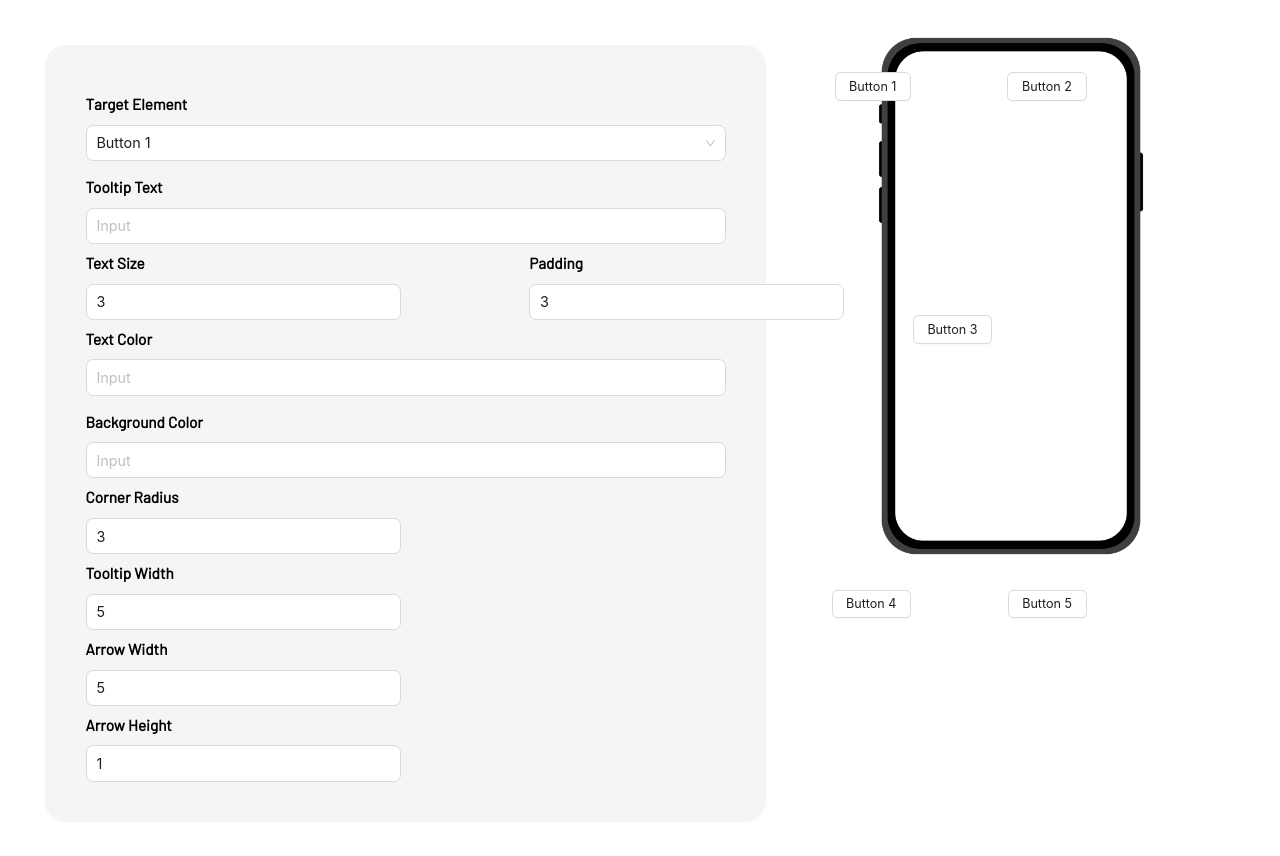
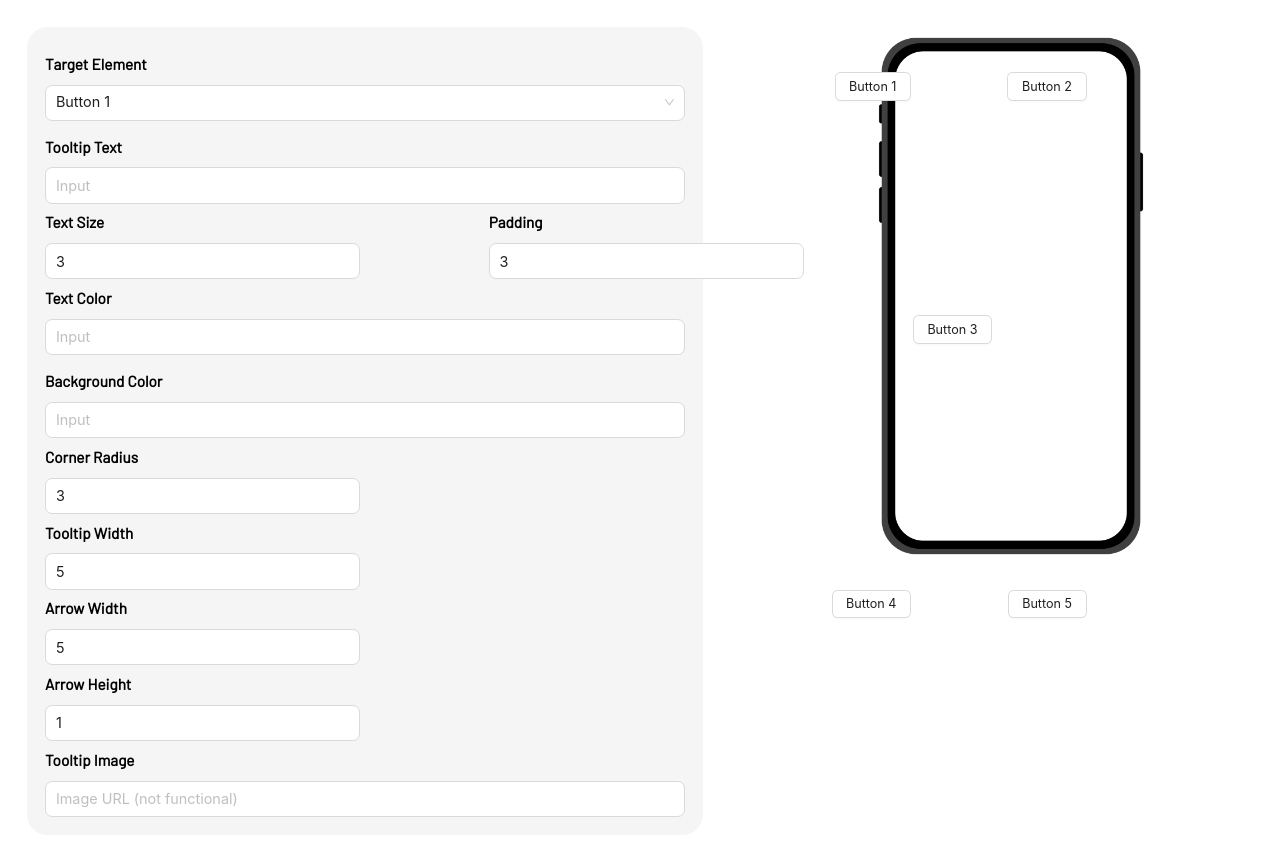
Before and after one commit to tanaymit/Plotline-frontend, a React (Create React App) app: page / in a window 1280 px wide. Shown: the top 856 px of the page. Built offline with nearby package versions, Linux system fonts and the light colour scheme.

Commit message:
completed all functionalities except image rendering in the proper place

```diff
--- a/public/styles.css
+++ b/public/styles.css
@@ -10,8 +10,8 @@ body {
   background-color: #F5F5F5;
   width: 50%;
   float: left;
-  margin: 50px;
-  padding: 45px;
+  margin: 30px;
+  padding: 20px;
   border-radius: 23px;
 }
 
--- a/src/components/App.jsx
+++ b/src/components/App.jsx
@@ -55,6 +55,11 @@ function App(){
     const  arrowHeight = (arhvalue) => {
         getArrowHeight(arhvalue);
     }
+    //get img URL
+    const [imgurl,getImgURL] = useState('');
+    const imgURL = (urlvalue) => {
+        getImgURL(urlvalue);
+    }
     return(
         <div>
             <Form buttonValue = {buttonValue}
@@ -67,6 +72,7 @@ function App(){
                 maxwidth={maxWidth}
                 arrowwidth={arrowWidth}
                 arrowheight={arrowHeight}
+                imgurl={imgURL}
             />
 
 
@@ -81,6 +87,7 @@ function App(){
                 maxwidth={parseInt(maxwidth,10)*30}
                 arrowwidth={parseInt(arrowwidth,10)*2}
                 arrowheight={parseInt(arrowheight,10)}
+                imgurl={imgurl}
             />
 
         </div>
--- a/src/components/Form.jsx
+++ b/src/components/Form.jsx
@@ -1,10 +1,10 @@
-import React,{useState} from "react";
-import { InputNumber,Input, Select, Space } from 'antd';
+import React, { useState } from "react";
+import { InputNumber, Input, Select, Space } from 'antd';
 
-function Form({buttonValue,tooltipText,textsize,paddingsize,textcolor,bgcolor,bdradius,maxwidth,arrowwidth,arrowheight}){
+function Form({ buttonValue, tooltipText, textsize, paddingsize, textcolor, bgcolor, bdradius, maxwidth, arrowwidth, arrowheight, imgurl }) {
 
   //send and maintain selected button value
-  const [btn,setBtn] = useState('');
+  const [btn, setBtn] = useState('');
   const handleButtonChange = (value) => {
 
     setBtn(`${value}`);
@@ -13,7 +13,7 @@ function Form({buttonValue,tooltipText,textsize,paddingsize,textcolor,bgcolor,bd
   };
 
   //maintain state of tooltip text
-const [tooltipTest,setTooltipText] = useState('Text goes here');
+  const [tooltipTest, setTooltipText] = useState('Text goes here');
   console.log(tooltipTest);
 
   const handleTooltipText = (text) => {
@@ -22,7 +22,7 @@ const handleTooltipText = (text) => {
   };
 
   //textsize handling
-const [textSize,setTestSize] = useState();
+  const [textSize, setTestSize] = useState();
   console.log(textSize);
   const handleTextSize = (size) => {
     setTestSize(`${size}`);
@@ -30,7 +30,7 @@ const handleTextSize = (size) => {
   };
 
   //padding handling
-const [paddingSize,setPaddingSize] = useState();
+  const [paddingSize, setPaddingSize] = useState();
   console.log(paddingSize);
   const handlePaddingSize = (size) => {
     setPaddingSize(`${size}`);
@@ -38,7 +38,7 @@ const handlePaddingSize = (size) => {
   };
 
   //textcolor handling
-const [textColor,setTextColor] = useState();
+  const [textColor, setTextColor] = useState();
   console.log(textColor);
   const handleTextColor = (clr) => {
     setTextColor(`${clr.target.value}`);
@@ -46,7 +46,7 @@ const handleTextColor = (clr) => {
   };
 
   //textcolor handling
-const [bgColor,setBgColor] = useState();
+  const [bgColor, setBgColor] = useState();
   console.log(bgColor);
   const handleBgColor = (bgclr) => {
     setBgColor(`${bgclr.target.value}`);
@@ -54,7 +54,7 @@ const handleBgColor = (bgclr) => {
   };
 
   //border radius handling
-const [radius,setRadius] = useState();
+  const [radius, setRadius] = useState();
   console.log(radius);
   const handleRadius = (rad) => {
     setRadius(`${rad}`);
@@ -62,35 +62,38 @@ const handleRadius = (rad) => {
   };
 
   //max width handling
-const [maxWidth,setMaxWidth] = useState();
+  const [maxWidth, setMaxWidth] = useState();
   console.log(maxWidth);
   const handleMaxWidth = (w) => {
     setMaxWidth(`${w}`);
     maxwidth(`${w}`);
   };
   //arrow width handling
-const [arrowWidth,setArrowWidth] = useState();
+  const [arrowWidth, setArrowWidth] = useState();
   console.log(arrowWidth);
   const handleArrowWidth = (arrw) => {
     setArrowWidth(`${arrw}`);
     arrowwidth(`${arrw}`);
   };
   //arrow height handling
-const [arrowHeight,setArrowHeight] = useState();
+  const [arrowHeight, setArrowHeight] = useState();
   console.log(arrowHeight);
   const handleArrowHeight = (arrh) => {
     setArrowHeight(`${arrh}`);
     arrowheight(`${arrh}`);
   };
+  //image URL handling
+  const [imgURL, setImgURL] = useState();
+  console.log(imgURL);
+  const handleImgURL = (url) => {
+    setImgURL(`${url.target.value}`);
+    imgurl(`${url.target.value}`);
+  };
+  return (
+    <div class="tooltip-form">
 
-    return(
-        <div class="tooltip-form">
-        <Space
-        direction="vertical"
-        style={{
-          width: '100%',
-        }}
-      >
+      {/* dropdown element */}
+      <Space direction="vertical" style={{width: '100%'}}>
         <label>Target Element</label>
         <Select
           size="large"
@@ -100,7 +103,7 @@ const handleArrowHeight = (arrh) => {
           }}
           onChange={handleButtonChange}
 
-        options = {[
+          options={[
             {
               value: 'b1',
               label: 'Button 1',
@@ -123,47 +126,62 @@ const handleArrowHeight = (arrh) => {
             }
           ]}
         />
+
+        {/* //tooltip text textbox */}
         <label>Tooltip Text</label>
-    <Input size="large" placeholder="Input" onChange={handleTooltipText}  on/>
+        <Input size="large" placeholder="Input" onChange={handleTooltipText} />
       </Space>
 
+      {/* //text size and padding fields */}
       <Space>
 
         <Space direction="vertical">
           <label>Text Size</label>
-    <InputNumber onChange={handleTextSize} size="large" min={1} max={10} defaultValue={3} style={{width: '350px', marginRight: '135px'}}/>
+          <InputNumber onChange={handleTextSize} size="large" min={1} max={10} defaultValue={3} style={{ width: '350px', marginRight: '135px' }} />
         </Space>
         <Space direction="vertical">
           <label>Padding</label>
-    <InputNumber onChange={handlePaddingSize} size="large" min={1} max={10} defaultValue={3} style={{width: '350px'}}/>
+          <InputNumber onChange={handlePaddingSize} size="large" min={1} max={10} defaultValue={3} style={{ width: '350px' }} />
         </Space>
 
       </Space>
 
-    <Space direction="vertical" style={{width: '100%'}}>
+      {/* //text color and background color fields */}
+      <Space direction="vertical" style={{ width: '100%' }}>
         <label>Text Color</label>
-    <Input size="large" placeholder="Input" onChange={handleTextColor}/>
+        <Input size="large" placeholder="Input" onChange={handleTextColor} />
         <label>Background Color</label>
-    <Input size="large" placeholder="Input" onChange={handleBgColor}/>
+        <Input size="large" placeholder="Input" onChange={handleBgColor} />
       </Space>
 
-
+      {/* //corner radius of tyhe tooltip */}
       <Space direction="vertical">
         <label>Corner Radius</label>
-    <InputNumber onChange={handleRadius} size="large" min={1} max={10} defaultValue={3} style={{width: '350px', marginRight: '135px'}}/>
+        <InputNumber onChange={handleRadius} size="large" min={1} max={10} defaultValue={3} style={{ width: '350px', marginRight: '135px' }} />
       </Space>
+
+      {/* //width of the tooltip */}
       <Space direction="vertical">
         <label>Tooltip Width</label>
-    <InputNumber onChange={handleMaxWidth} size="large" min={1} max={10} defaultValue={5} style={{width: '350px'}}/>
+        <InputNumber onChange={handleMaxWidth} size="large" min={1} max={10} defaultValue={5} style={{ width: '350px' }} />
       </Space>
 
+      {/* //width of the tooltip arrow */}
       <Space direction="vertical">
         <label>Arrow Width</label>
-    <InputNumber onChange={handleArrowWidth} size="large" min={1} max={10} defaultValue={5} style={{width: '350px', marginRight: '135px'}}/>
+        <InputNumber onChange={handleArrowWidth} size="large" min={1} max={10} defaultValue={5} style={{ width: '350px', marginRight: '135px' }} />
       </Space>
+
+      {/* //Height of the tooltip arrow from the button */}
       <Space direction="vertical">
         <label>Arrow Height</label>
-    <InputNumber onChange={handleArrowHeight} size="large" min={0} max={10} defaultValue={1} style={{width: '350px'}}/>
+        <InputNumber onChange={handleArrowHeight} size="large" min={0} max={10} defaultValue={1} style={{ width: '350px' }} />
+      </Space>
+
+      {/* //input to get the image URL to be displayed in the tooltip */}
+      <Space direction="vertical" style={{ width: '100%' }}>
+        <label>Tooltip Image</label>
+        <Input onChange={handleImgURL} size="large" placeholder="Image URL (not functional)" />
       </Space>
     </div>
   )
--- a/src/components/Preview.jsx
+++ b/src/components/Preview.jsx
@@ -40,23 +40,23 @@ function Preview(props) {
             <img src="./smartphone.webp" alt="" srcset="" />
             <div class="tooltip-pos">
 
-                <Tooltip text={textarr[0]} styleclass={"speech"} styleByUser={tooltipStyle1} arrowWidth={props.btn === 'b1' ? props.arrowwidth : 10}>
+                <Tooltip text={textarr[0]} styleclass={"speech"} styleByUser={tooltipStyle1} arrcolor={props.btn === 'b1' ? props.bgcolor : 'black'} arrowWidth={props.btn === 'b1' ? props.arrowwidth : 10} imgurl={props.btn === 'b1' ? props.imgurl : ''}>
                     <Button style={{ position: 'absolute', top: '80px', right: '410px' }}>Button 1</Button>
                 </Tooltip>
 
-                <Tooltip text={textarr[1]} styleclass={"speech"} styleByUser={tooltipStyle2} arrowWidth={props.btn === 'b2' ? props.arrowwidth : 10}>
+                <Tooltip text={textarr[1]} styleclass={"speech"} styleByUser={tooltipStyle2} arrcolor={props.btn === 'b2' ? props.bgcolor : 'black'} arrowWidth={props.btn === 'b2' ? props.arrowwidth : 10} imgurl={props.btn === 'b2' ? props.imgurl : ''}>
                     <Button style={{ position: 'absolute', top: '80px', right: '215px' }}>Button 2</Button>
                 </Tooltip>
 
-                <Tooltip text={textarr[2]} styleclass={"speech"} styleByUser={tooltipStyle3} arrowWidth={props.btn === 'b3' ? props.arrowwidth : 10}>
+                <Tooltip text={textarr[2]} styleclass={"speech"} styleByUser={tooltipStyle3} arrcolor={props.btn === 'b3' ? props.bgcolor : 'black'} arrowWidth={props.btn === 'b3' ? props.arrowwidth : 10} imgurl={props.btn === 'b3' ? props.imgurl : ''}>
                     <Button style={{ position: 'absolute', top: '350px', right: '320px' }}>Button 3</Button>
                 </Tooltip>
 
-                <Tooltip text={textarr[3]} styleclass={"speech"} styleByUser={tooltipStyle4} arrowWidth={props.btn === 'b4' ? props.arrowwidth : 10}>
+                <Tooltip text={textarr[3]} styleclass={"speech"} styleByUser={tooltipStyle4} arrcolor={props.btn === 'b4' ? props.bgcolor : 'black'} arrowWidth={props.btn === 'b4' ? props.arrowwidth : 10} imgurl={props.btn === 'b4' ? props.imgurl : ''}>
                     <Button style={{ position: 'absolute', top: '655px', right: '410px' }}>Button 4</Button>
                 </Tooltip>
 
-                <Tooltip text={textarr[4]} styleclass={"speech"} styleByUser={tooltipStyle5} arrowWidth={props.btn === 'b5' ? props.arrowwidth : 10}>
+                <Tooltip text={textarr[4]} styleclass={"speech"} styleByUser={tooltipStyle5} arrcolor={props.btn === 'b5' ? props.bgcolor : 'black'} arrowWidth={props.btn === 'b5' ? props.arrowwidth : 10} imgurl={props.btn === 'b5' ? props.imgurl : ''}>
                     <Button style={{ position: 'absolute', top: '655px', right: '215px' }}>Button 5</Button>
                 </Tooltip>
 
--- a/src/components/Tooltip.jsx
+++ b/src/components/Tooltip.jsx
@@ -1,18 +1,23 @@
 import React, {useState} from "react";
 
 
-function Tooltip({text,children,styleclass,styleByUser,arrowWidth}){
+function Tooltip({text,children,styleclass,styleByUser,arrowWidth,imgurl,arrcolor}){
 
     const after = {
-        content: "",
+        content: '',
         border: `${arrowWidth}px solid transparent`,
         position: 'absolute',
-        borderBottomColor: 'black',
+        borderBottomColor: `${arrcolor}`,
         borderTop: '0',
         top: `-${(arrowWidth/5)*3}px`,
         left: '50%',
         marginLeft: '-15px'
       }
+
+    const imgstyle = {
+        width: `${arrowWidth * 2}`,
+        height: 'auto'
+    }
     const [isVisible,setIsVisible] = useState(false);
 
     return(
@@ -20,7 +25,7 @@ function Tooltip({text,children,styleclass,styleByUser,arrowWidth}){
         onMouseEnter={() => setIsVisible(true)}
         onMouseLeave={() => setIsVisible(false)}>
         {children}
-        {isVisible && <div class={styleclass} style={styleByUser} >{text} <div style={after}> </div></div>}
+        {isVisible && <div class={styleclass} style={styleByUser} >{text}<div style={after}></div></div>}
 
 
     </div>
```
Lines whose indentation alone changed are shown as unchanged.
